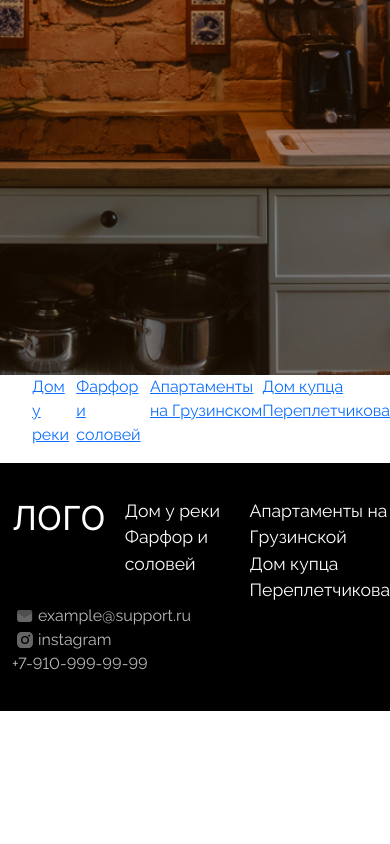
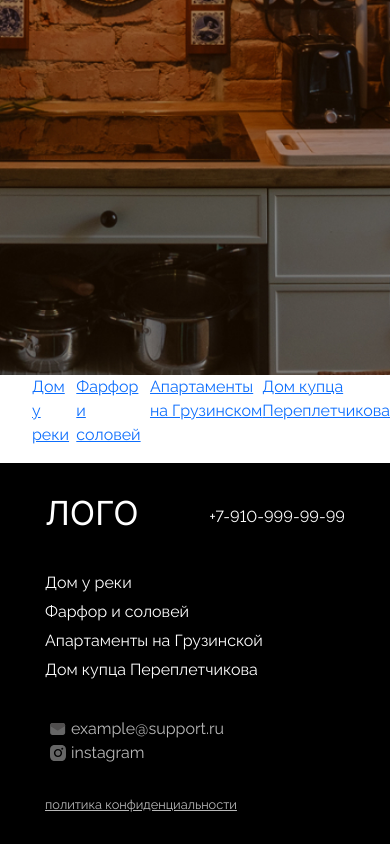
Before and after one commit to Yushkevich-A-A/nn_apartments, a React (Create React App) app: page / in a window 390 px wide. Shown: the part 469-1313 px from the top of the page. Before the commit the page ends 1180 px from the top, so only its background shows below. Built offline with nearby package versions, Linux system fonts and the light colour scheme.

Commit message:
complete carcas footer

```diff
--- a/src/app/style.scss
+++ b/src/app/style.scss
@@ -3,7 +3,8 @@
 
 * {
     margin: 0;
-	padding: 0;
+	padding-left: 0;
+	padding-right: 0;
 	border: 0;
 	font-size: 100%;
     font-family: 'Raleway';
--- a/src/entities/PolicyConfidentiality/index.tsx
+++ b/src/entities/PolicyConfidentiality/index.tsx
@@ -1,7 +1,8 @@
-import React from 'react'
+import React from 'react';
+import './style.scss';
 
-export const PolicyConfidentiality = () => {
+export const PolicyConfidentiality: React.FC = () => {
   return (
-    <div>PolicyConfidentiality</div>
+    <div className='policy-confidentiality'>политика конфиденциальности</div>
   )
 }
--- a/src/entities/PolicyConfidentiality/style.scss
+++ b/src/entities/PolicyConfidentiality/style.scss
@@ -0,0 +1,7 @@
+.policy-confidentiality {
+    font-size: 0.8rem;
+    text-decoration: underline;
+    margin-top: 30px;
+    color: #b9b9b9;
+    white-space: nowrap;
+}
--- /dev/null
+++ b/src/features/FooterNavMenu/index.tsx
@@ -0,0 +1,18 @@
+import React from 'react';
+import { FooterNavLink } from 'shared/components/FooterNavLink';
+import './style.scss';
+
+export const FooterNavMenu = () => {
+  return (
+    <div className='footer__nav-menu'>
+        <div className='footer__nav-menu-col'>
+            <FooterNavLink value={'Дом у реки'}/>
+            <FooterNavLink value={'Фарфор и соловей'}/>
+        </div>
+        <div className='footer__nav-menu-col'>
+            <FooterNavLink value={'Апартаменты на Грузинской'}/>
+            <FooterNavLink value={'Дом купца Переплетчикова'}/>
+        </div>
+    </div>
+  )
+}
--- /dev/null
+++ b/src/features/FooterNavMenu/style.scss
@@ -0,0 +1,23 @@
+.footer__nav-menu {
+    display: flex;
+}
+
+.footer__nav-menu-col:first-child {
+    margin-right: 35px;
+}
+
+@media (max-width: 980px) {
+    .footer__nav-menu-col:first-child {
+        margin-right: 15px;
+    }
+}
+
+@media (max-width: 640px) {
+    .footer__nav-menu {
+        flex-direction: column;
+    }
+
+    .footer__nav-menu-col:first-child {
+        margin-right: 0;
+    }
+}
--- /dev/null
+++ b/src/shared/components/FooterNavLink/index.tsx
@@ -0,0 +1,8 @@
+import React from 'react';
+import './style.scss';
+
+export const FooterNavLink: React.FC<{url?: string, value: string}> = ({url, value}) => {
+  return (
+    <div className='footer__nav-link'>{value}</div>
+  )
+}
--- /dev/null
+++ b/src/shared/components/FooterNavLink/style.scss
@@ -0,0 +1,16 @@
+.footer__nav-link {
+    font-size: 18px;
+    margin-bottom: 5px;
+}
+
+@media (max-width: 960px) {
+    .footer__nav-link {
+        font-size: 16px;
+    }
+}
+
+@media (max-width: 380px) {
+    .footer__nav-link {
+        font-size: 14px;
+    }
+}
--- a/src/shared/components/WidthWrapperPage/style.scss
+++ b/src/shared/components/WidthWrapperPage/style.scss
@@ -17,6 +17,7 @@
         max-width: 640px;
     }
 }
+
 @media (max-width: 380px) {
     .page-wrapper_width {
         max-width: 340px;
--- a/src/widgets/Footer/index.tsx
+++ b/src/widgets/Footer/index.tsx
@@ -1,28 +1,33 @@
+import { PolicyConfidentiality } from 'entities/PolicyConfidentiality';
+import { FooterNavMenu } from 'features/FooterNavMenu';
 import React from 'react'
 import { Col, Row, Container } from 'react-bootstrap'
 import { EmailElement } from 'shared/components/EmailElement';
 import { InstagramElement } from 'shared/components/InstagramElement';
 import { PhoneElement } from 'shared/components/PhoneElement';
+import { WidthWrapperPage } from 'shared/components/WidthWrapperPage';
 import Logo from 'shared/Logo';
 // import { Container } from 'react-bootstrap/lib/Tab';
 import './style.scss';
 
 export const Footer: React.FC = () => {
+    const { innerWidth: width } = window;
+    console.log(width);
+
   return (
     <div className="footer">
-        <Container>
-            <Row>
-                <Col>
+        <WidthWrapperPage >
+            <div className="footer__wrapper">
+                <div className='footer-block footer-block__left-side footer-block_margin-top'>
+                    <div className='footer__logo-block_custom-flex'>
                         <Logo />
-                </Col>
-                <Col>
-                    <Row>Дом у реки</Row>
-                    <Row>Фарфор и соловей</Row>
-                </Col>
-                <Col>
-                    <Row>Апартаменты на Грузинской</Row>
-                    <Row>Дом купца Переплетчикова</Row>
-                </Col>
+                        {
+                            width < 480 && <PhoneElement />
+                        }
+                    </div>
+                    <FooterNavMenu/>
+                </div>
+                <div className='footer-block footer-block_margin-top'>
                     <Col>
                         <Row className='footer__link_color-grey'>
                             <EmailElement />
@@ -30,12 +35,16 @@ export const Footer: React.FC = () => {
                         <Row className='footer__link_color-grey'>
                             <InstagramElement />
                         </Row>
-                    <Row className='footer__link_color-grey'>
+                        {
+                            width >= 480 && <Row className='footer__link_color-grey'>
                             <PhoneElement />
                         </Row>
+                        }
                     </Col>
-            </Row>
-        </Container>
+                    <PolicyConfidentiality />
+                </div>
+            </div>
+        </WidthWrapperPage>
     </div>
   )
 }
--- a/src/widgets/Footer/style.scss
+++ b/src/widgets/Footer/style.scss
@@ -1,10 +1,71 @@
 .footer {
     background-color: black;
     color: white;
-    padding: 35px 0;
-    font-size: 1.1rem;
+    padding: 0 35px;
+    font-size: 1.125rem;
+    padding-bottom: 30px;
+}
+
+.footer__wrapper {
+    display: flex;
+    align-items: center;
+    justify-content: space-between;
+}
+
+.footer-block__left-side {
+    display: flex;
+    align-items: flex-start;
+    justify-content: space-between;
+    width: 60%;
 }
 
 .footer__link_color-grey {
     color: #b9b9b9;
 }
+
+.footer__logo-block_custom-flex {
+    display: flex;
+    align-items: center;
+    justify-content: space-between;
+}
+
+.footer-block.footer-block_margin-top {
+    margin-top: 30px;
+}
+
+@media (max-width: 1024px) {
+    .footer-block__left-side {
+        width: 70%;
+    }
+}
+
+@media (max-width: 960px) {
+    .footer__wrapper {
+        align-items: flex-start;
+    }
+
+    .footer-block__left-side {
+        flex-direction: column-reverse;
+        width: 100%;
+    }
+
+    .footer__logo-block_custom-flex {
+        width: 100%;
+        margin-top: 30px;
+    }
+}
+@media (max-width: 480px) {
+    .footer__wrapper {
+        flex-direction: column;
+    }
+
+    .footer-block__left-side {
+        flex-direction: column;
+    }
+
+    .footer__logo-block_custom-flex {
+        width: 100%;
+        margin-bottom: 30px;
+        margin-top: 0;
+    }
+}
```
Lines whose indentation alone changed are shown as unchanged.
